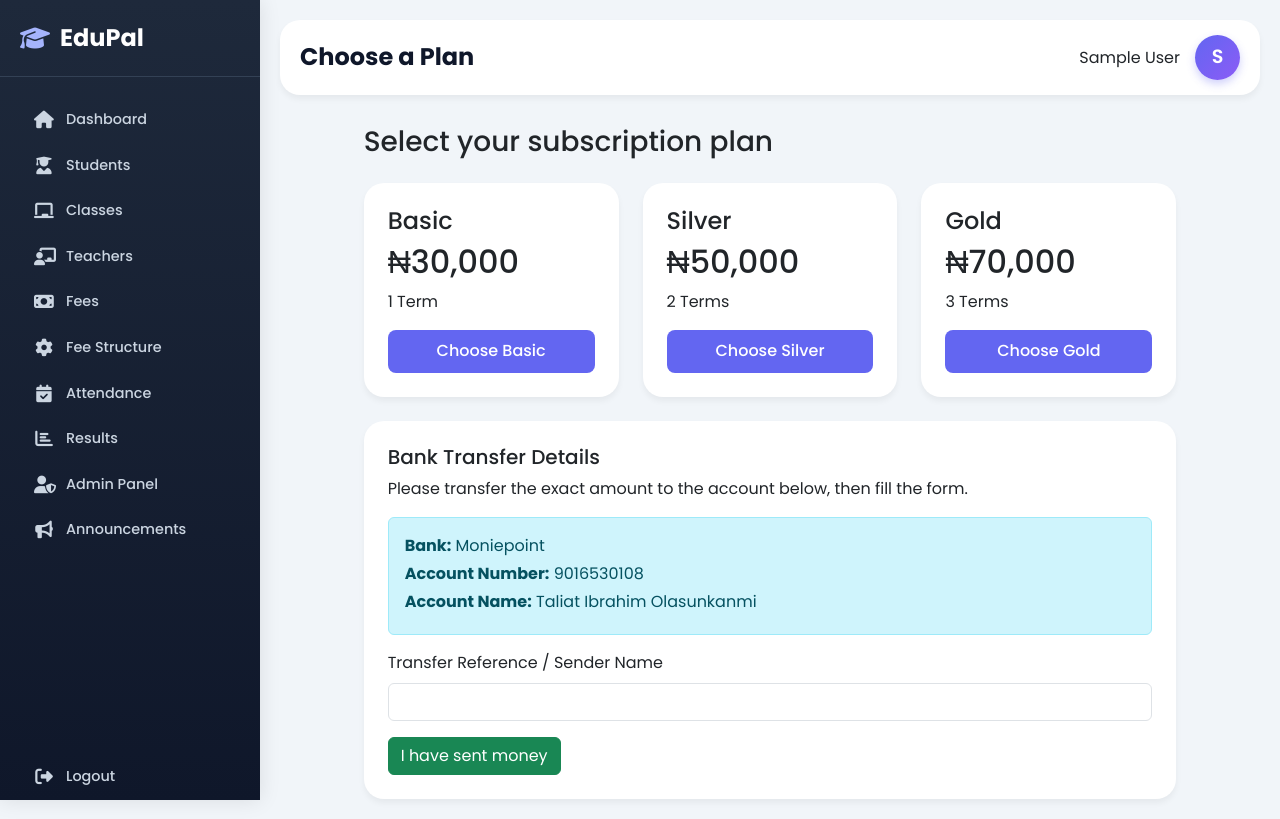
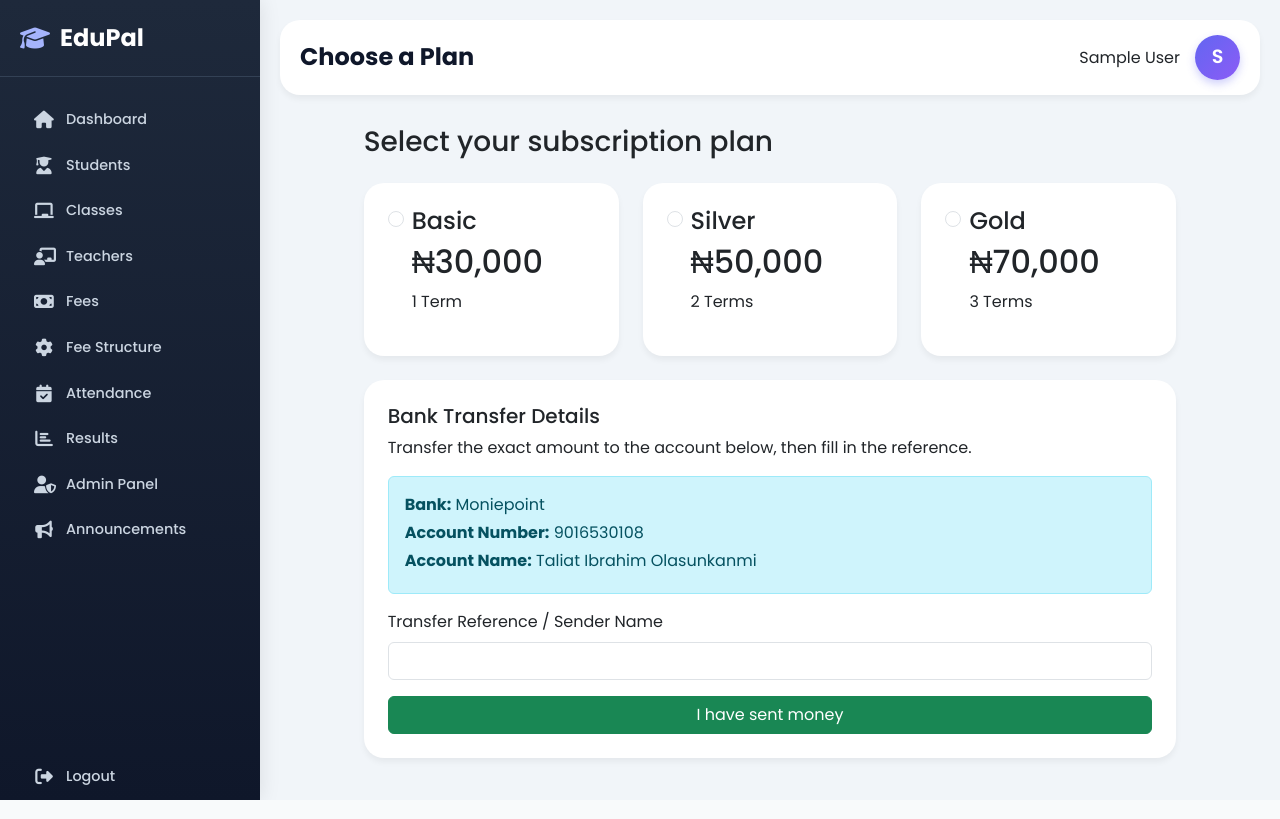
Before and after one commit to eduwe556/edupal, a Flask app: page /subscribe in a window 1280 px wide. Run offline with Flask 3, Linux system fonts and the light colour scheme; the visitor is signed in with stand-in values (Sample User, id 1); data comes from the database, SQL or seed files in the repository.

Commit message:
Update subscribe.html

```diff
--- a/templates/subscribe.html
+++ b/templates/subscribe.html
@@ -5,58 +5,61 @@
 <div class="row justify-content-center">
     <div class="col-12 col-lg-10">
         <h3 class="mb-4">Select your subscription plan</h3>
+        <form method="POST" action="/subscribe" id="subscribeForm">
             <div class="row g-4 mb-4">
                 <div class="col-md-4">
                     <div class="card p-4 h-100">
+                        <div class="form-check">
+                            <input class="form-check-input" type="radio" name="plan" id="planBasic" value="basic" required>
+                            <label class="form-check-label" for="planBasic">
                                 <h4>Basic</h4>
                                 <h2>₦{{ '{:,.0f}'.format(basic_price) }}</h2>
                                 <p>1 Term</p>
-                    <button class="btn btn-primary" data-plan="basic">Choose Basic</button>
+                            </label>
+                        </div>
                     </div>
                 </div>
                 <div class="col-md-4">
                     <div class="card p-4 h-100">
+                        <div class="form-check">
+                            <input class="form-check-input" type="radio" name="plan" id="planSilver" value="silver">
+                            <label class="form-check-label" for="planSilver">
                                 <h4>Silver</h4>
                                 <h2>₦{{ '{:,.0f}'.format(silver_price) }}</h2>
                                 <p>2 Terms</p>
-                    <button class="btn btn-primary" data-plan="silver">Choose Silver</button>
+                            </label>
+                        </div>
                     </div>
                 </div>
                 <div class="col-md-4">
                     <div class="card p-4 h-100">
+                        <div class="form-check">
+                            <input class="form-check-input" type="radio" name="plan" id="planGold" value="gold">
+                            <label class="form-check-label" for="planGold">
                                 <h4>Gold</h4>
                                 <h2>₦{{ '{:,.0f}'.format(gold_price) }}</h2>
                                 <p>3 Terms</p>
-                    <button class="btn btn-primary" data-plan="gold">Choose Gold</button>
+                            </label>
+                        </div>
                     </div>
                 </div>
             </div>
 
             <div class="card p-4">
                 <h5>Bank Transfer Details</h5>
-            <p>Please transfer the exact amount to the account below, then fill the form.</p>
+                <p>Transfer the exact amount to the account below, then fill in the reference.</p>
                 <div class="alert alert-info">
                     <p class="mb-1"><strong>Bank:</strong> {{ bank_details.bank_name }}</p>
                     <p class="mb-1"><strong>Account Number:</strong> {{ bank_details.bank_account }}</p>
                     <p class="mb-1"><strong>Account Name:</strong> {{ bank_details.bank_account_name }}</p>
                 </div>
-            <form method="POST" action="/subscribe">
-                <input type="hidden" name="plan" id="planInput" value="">
                 <div class="mb-3">
                     <label class="form-label">Transfer Reference / Sender Name</label>
                     <input type="text" class="form-control" name="reference_text" required>
                 </div>
                 <button type="submit" class="btn btn-success">I have sent money</button>
+            </div>
         </form>
     </div>
 </div>
-</div>
-<script>
-document.querySelectorAll('[data-plan]').forEach(btn => {
-    btn.addEventListener('click', function() {
-        document.getElementById('planInput').value = this.dataset.plan;
-        document.querySelector('form').scrollIntoView({behavior:'smooth'});
-    });
-});
-</script>
 {% endblock %}
```
Lines whose indentation alone changed are shown as unchanged.
